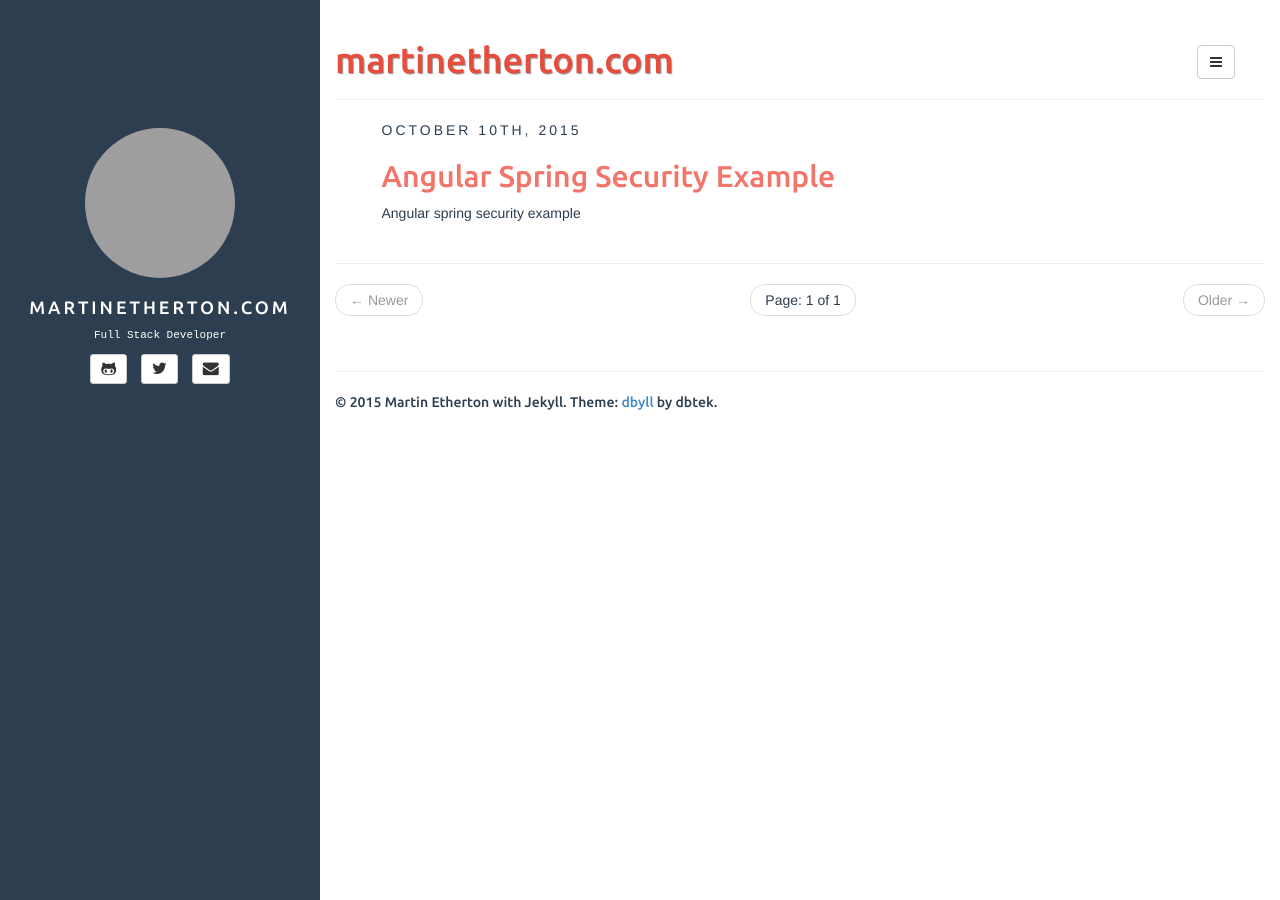
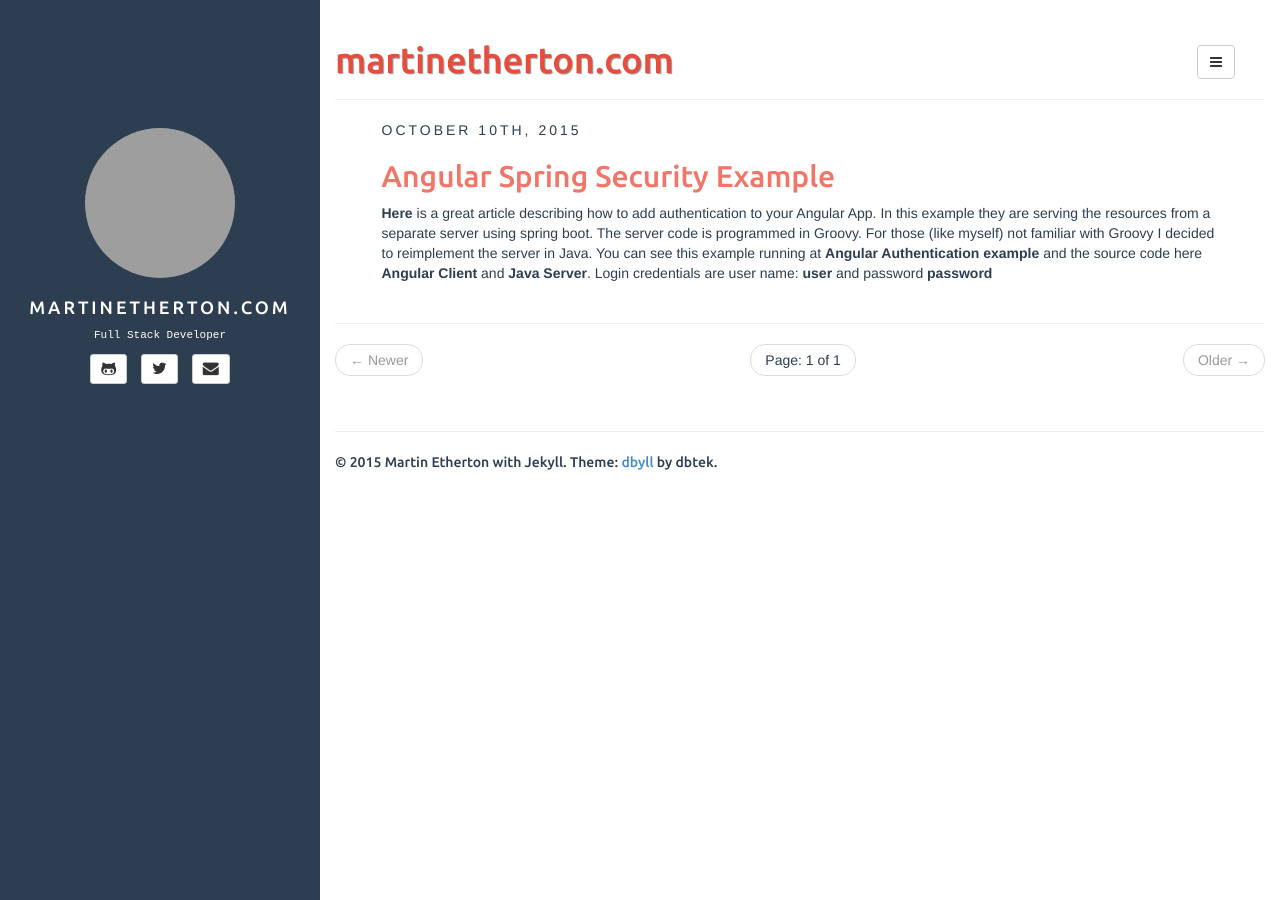
Before and after one commit to metherton/metherton.github.io, a Jekyll site: the page built from index.html, in a window 1280 px wide. Built offline with Jekyll 4.4.1, drawn with Linux system fonts in a browser that asks for light colours; the list of posts is cut into pages by our own code; grey boxes are pictures that could not be loaded.

Commit message:
fix description

```diff
--- a/_posts/2015-10-10-angular-spring-security.md
+++ b/_posts/2015-10-10-angular-spring-security.md
@@ -3,7 +3,6 @@ layout: post
 title: Angular Spring Security Example
 tags: [angular spring security]
 categories: [general angular demo]
-description: Angular spring security example
 ---
  **[Here](https://spring.io/guides/tutorials/spring-security-and-angular-js/)** is a great article describing how to add authentication to your Angular App.
 In this example they are serving the resources from a separate server using spring boot.
```
